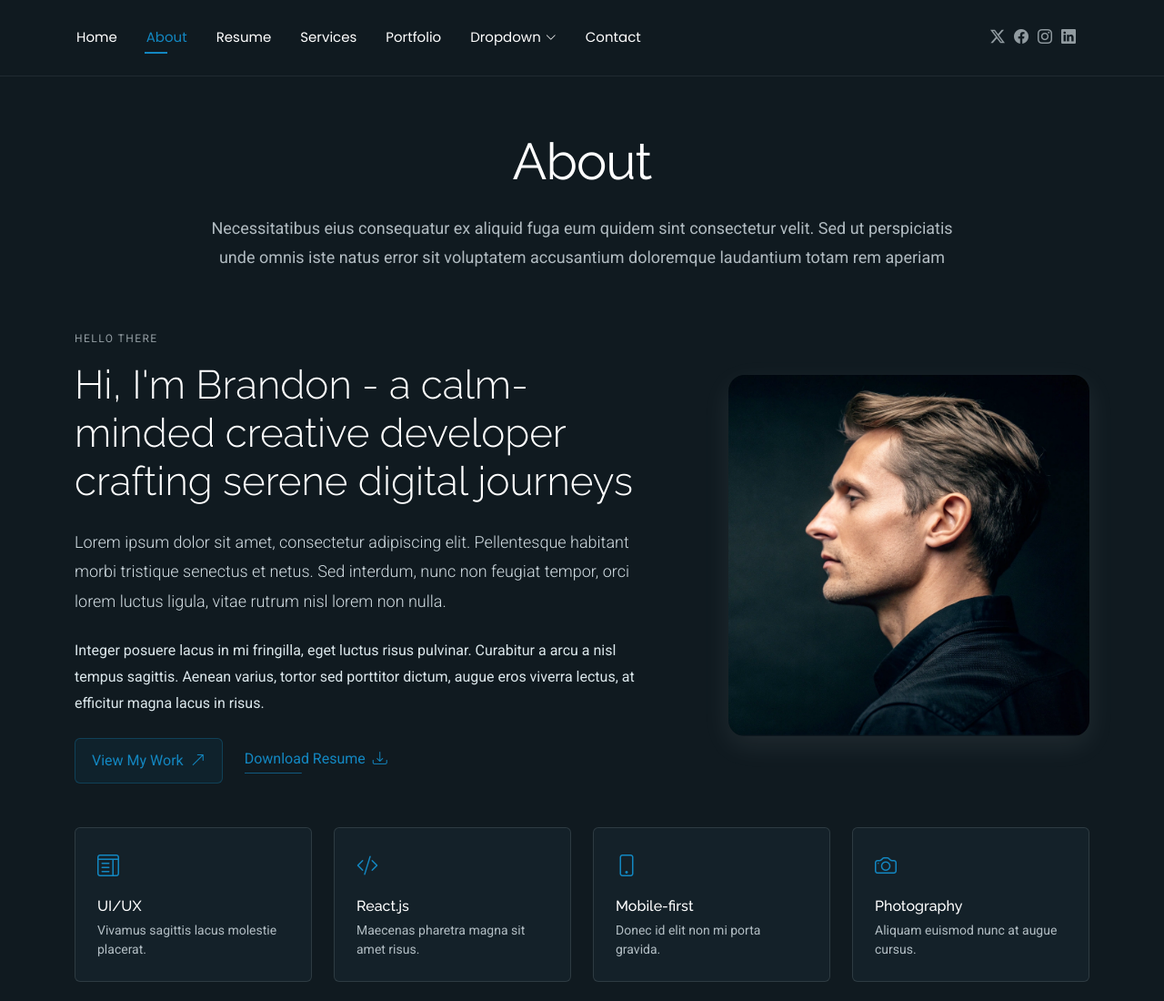
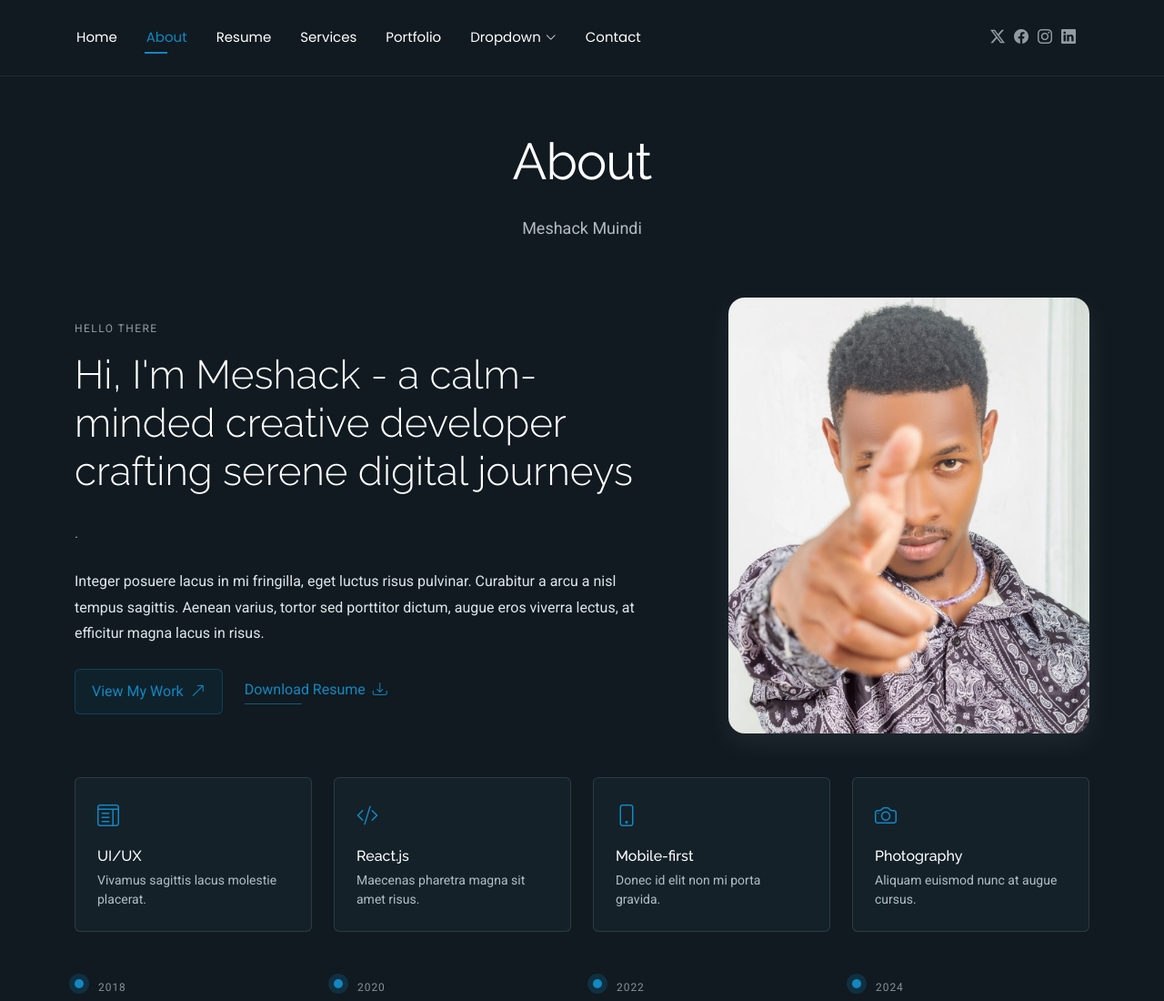
Before and after one commit to Hackxyl/PORT, a plain HTML site: page about.html in a window 1280 px wide. Shown: the top 1100 px of the page at 91% size. Drawn offline with Linux system fonts and the light colour scheme.

Commit message:
Update images

```diff
--- a/about.html
+++ b/about.html
@@ -4,7 +4,7 @@
 <head>
   <meta charset="utf-8">
   <meta content="width=device-width, initial-scale=1.0" name="viewport">
-  <title>About - FolioOne Bootstrap Template</title>
+  <title>About - Meshack</title>
   <meta name="description" content="">
   <meta name="keywords" content="">
 
@@ -93,7 +93,7 @@
       <!-- Section Title -->
       <div class="container section-title" data-aos="fade-up">
         <h2>About</h2>
-        <p>Necessitatibus eius consequatur ex aliquid fuga eum quidem sint consectetur velit. Sed ut perspiciatis unde omnis iste natus error sit voluptatem accusantium doloremque laudantium totam rem aperiam</p>
+        <p>Meshack Muindi</p>
       </div><!-- End Section Title -->
 
       <div class="container" data-aos="fade-up" data-aos-delay="100">
@@ -103,9 +103,9 @@
           <div class="col-lg-7" data-aos="fade-right" data-aos-delay="150">
             <div class="intro-content">
               <span class="eyebrow">Hello there</span>
-              <h2 class="headline">Hi, I'm Brandon - a calm-minded creative developer crafting serene digital journeys</h2>
+              <h2 class="headline">Hi, I'm Meshack - a calm-minded creative developer crafting serene digital journeys</h2>
               <p class="lead">
-                Lorem ipsum dolor sit amet, consectetur adipiscing elit. Pellentesque habitant morbi tristique senectus et netus. Sed interdum, nunc non feugiat tempor, orci lorem luctus ligula, vitae rutrum nisl lorem non nulla.
+                 .
               </p>
               <p>
                 Integer posuere lacus in mi fringilla, eget luctus risus pulvinar. Curabitur a arcu a nisl tempus sagittis. Aenean varius, tortor sed porttitor dictum, augue eros viverra lectus, at efficitur magna lacus in risus.
@@ -124,7 +124,7 @@
 
           <div class="col-lg-5" data-aos="zoom-in" data-aos-delay="250">
             <figure class="profile-figure text-center text-lg-end">
-              <img src="assets/img/profile/profile-square-11.webp" alt="Portrait of Alex" class="img-fluid profile-photo">
+              <img src="assets/img/WhatsApp Image 2025-01-31 at 22.49.05_0732eb21.jpg" alt="Portrait of Alex" class="img-fluid profile-photo">
             </figure>
           </div>
         </div>
```
